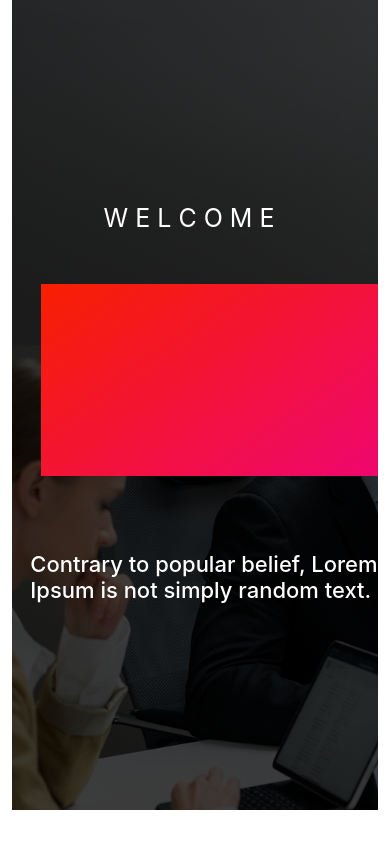
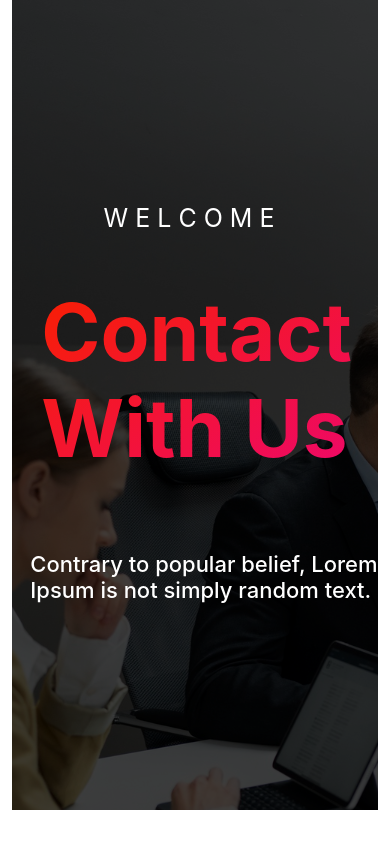
Before and after one commit to jayakumar35/Porfolio, a React (Create React App) app: page /ContactPage in a window 390 px wide. Shown: the top 844 px of the page. Built offline with nearby package versions, Linux system fonts and the light colour scheme.

Commit message:
madify commit

```diff
--- a/src/Components/ContactPage.scss
+++ b/src/Components/ContactPage.scss
@@ -169,6 +169,7 @@
             font-weight: bold;
             background: linear-gradient(145deg, #f81f01, #ee076e);
             filter: progid:DXImageTransform.Microsoft.gradient(startColorstr='var(--color-primary)', endColorstr='var(--color-secondary)', GradientType=1);
+            -webkit-background-clip: text;
             -webkit-text-fill-color: transparent;
             display: inline-block;
 
```
